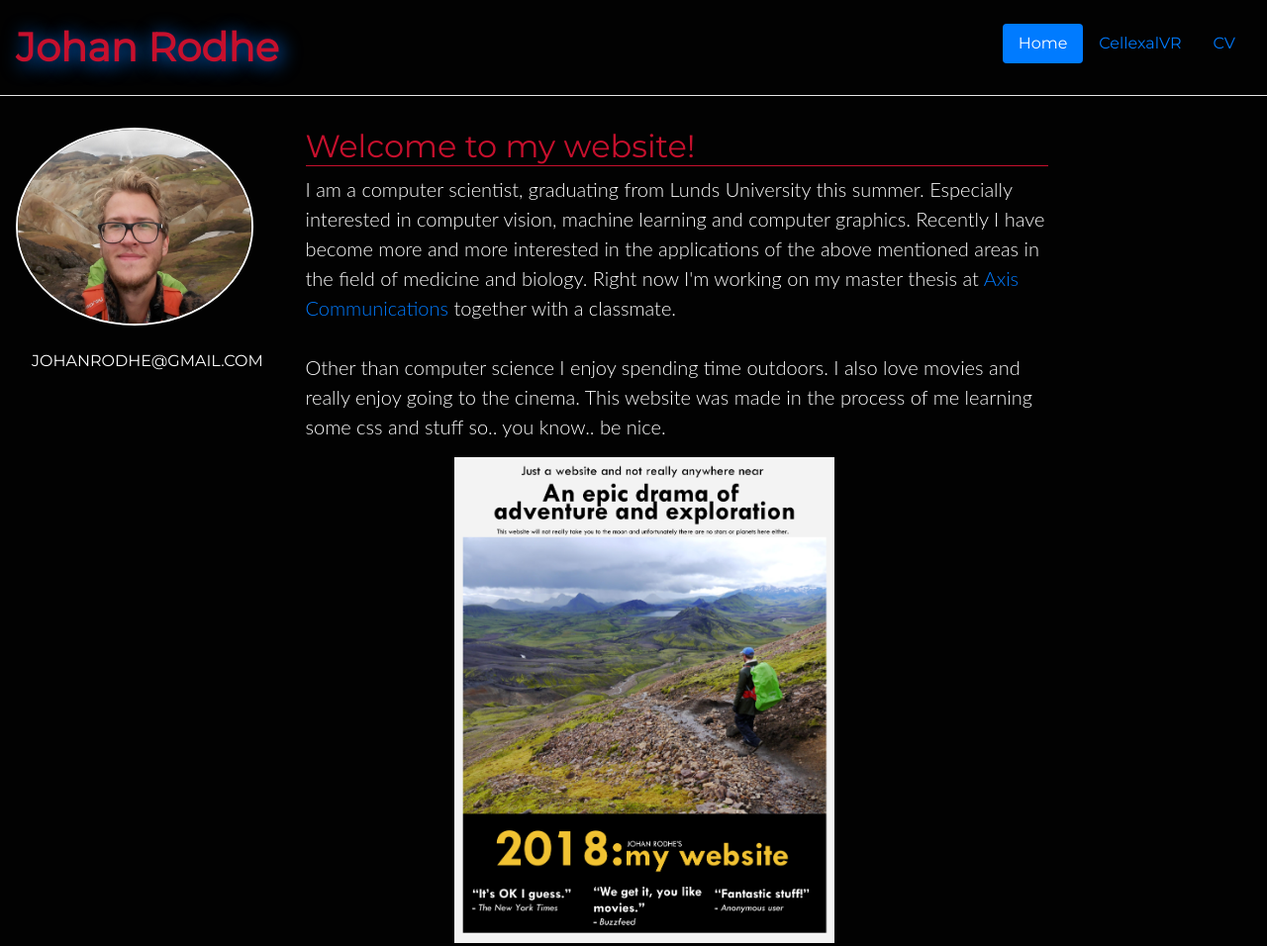
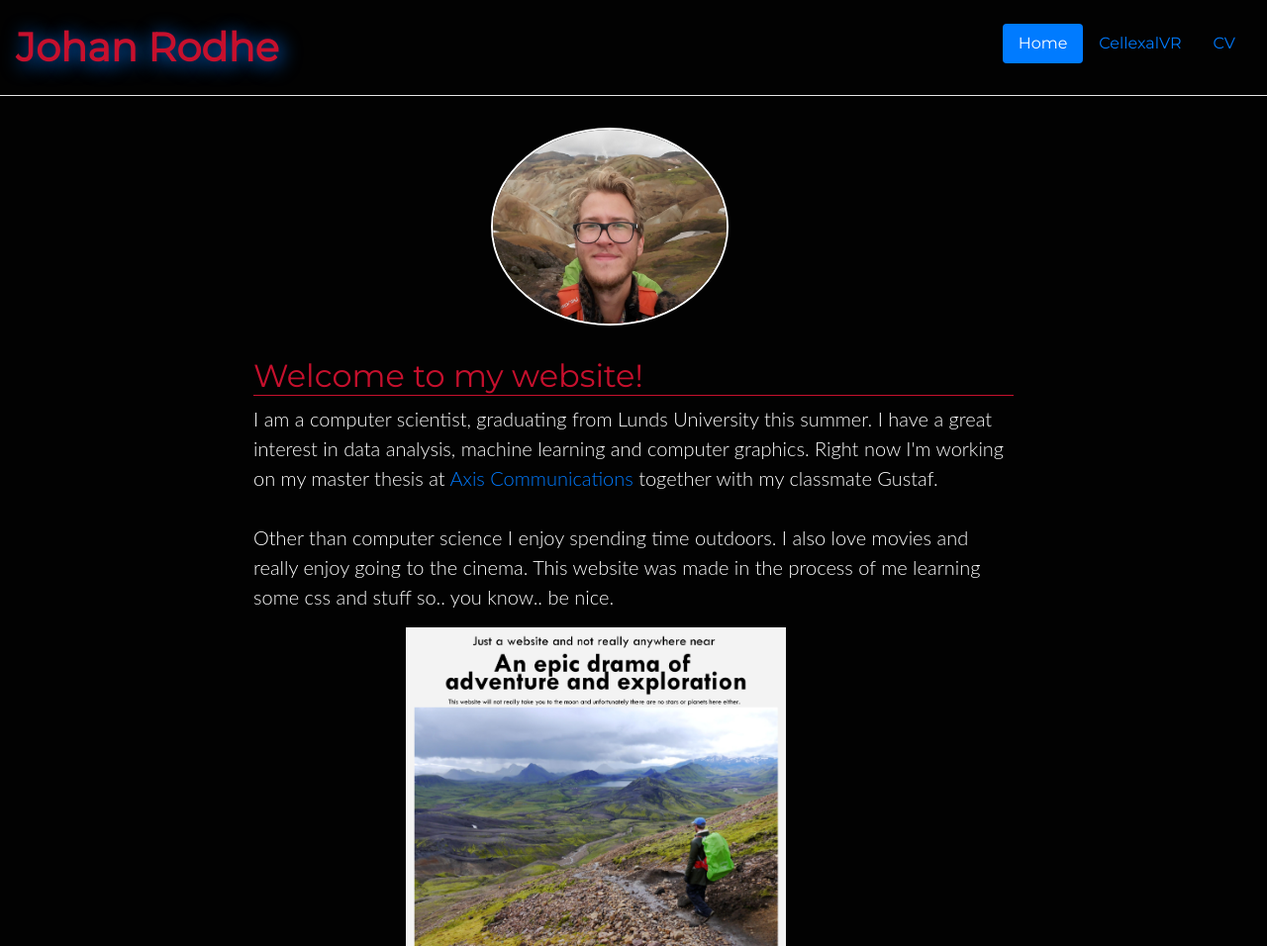
Before and after one commit to JohanRodhe/johanrodhe.github.io, a plain HTML site: page index.html in a window 1280 px wide. Shown: the top 956 px of the page at 99% size. Drawn offline with Linux system fonts and the light colour scheme; a script that the page names is missing.

Commit message:
avatar placement

```diff
--- a/css/narrow-jumbotron.css
+++ b/css/narrow-jumbotron.css
@@ -28,9 +28,11 @@ body {
 }
 
 .container {
-  width: 100%;
+  width: 50em;
   padding: 0;
-  margin-left: 1rem;
+  margin: auto;
+  padding-left: 1em;
+  padding-right: 1em;
 }
 /* Custom page footer */
 .footer {
@@ -85,6 +87,10 @@ body {
 }
 
 #avatar {
+  margin-top: 0em;
+  margin-right: 15em;
+  margin-bottom: 2em;
+  margin-left: 15em;
   border-radius: 50%;
   border: solid 2px #ffffff;
 }
--- a/index.html
+++ b/index.html
@@ -37,18 +37,15 @@
       </div>
 
     <div class="container">
-	    <div class="row">
-      <div class="col-3">
-	      <img id="avatar" src="images/bild1.jpg" height=200 width=240>
+      <!---<div class="col-3">
 	      <br>
 	      <br>
 	<p style="margin-left: 1rem;" >JOHANRODHE@GMAIL.COM</p>
-      </div>
-      <div class="col-8">
+      </div>-->
+      <a href="images/bild1.jpg"><img id="avatar" src="images/bild1.jpg" height=200 width=240></a>
         <h2 id="h-subheading">Welcome to my website!</h2>
-        <p class="lead">I am a computer scientist, graduating from Lunds University this summer. Especially interested in computer vision, machine learning and computer graphics.
-	Recently I have become more and more interested in the applications of the above mentioned areas in the field of medicine and biology.
-	Right now I'm working on my master thesis at <a href="https://www.axis.com/se/sv/">Axis Communications</a> together with a classmate.
+        <p class="lead">I am a computer scientist, graduating from Lunds University this summer. I have a great interest in data analysis, machine learning and computer graphics.
+	Right now I'm working on my master thesis at <a href="https://www.axis.com/se/sv/">Axis Communications</a> together with my classmate Gustaf.
 	<br>
 	<br>
 	Other than computer science I enjoy spending time outdoors. I also love movies and really enjoy going to the cinema.
@@ -77,11 +74,10 @@
 	  <a href="https://www.linkedin.com/in/johan-rodhe-225907138/">
 	    <img class="work" src="images/linkedin.png" height="50" width="200" >
 	  </a>
-      </div>
+	    <a style="font-weight:bold; font-size: 1em;">johanrodhe@gmail.com</a>
 
 
-      </div>
-            </div>
+    </div>
 
       <footer class="footer">
         <p>&copy; Johan Rodhe 2018</p>
```
